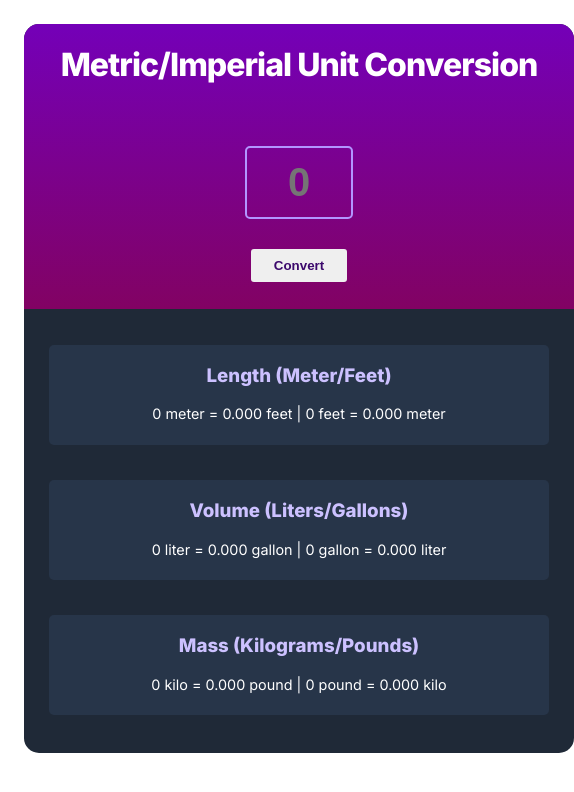
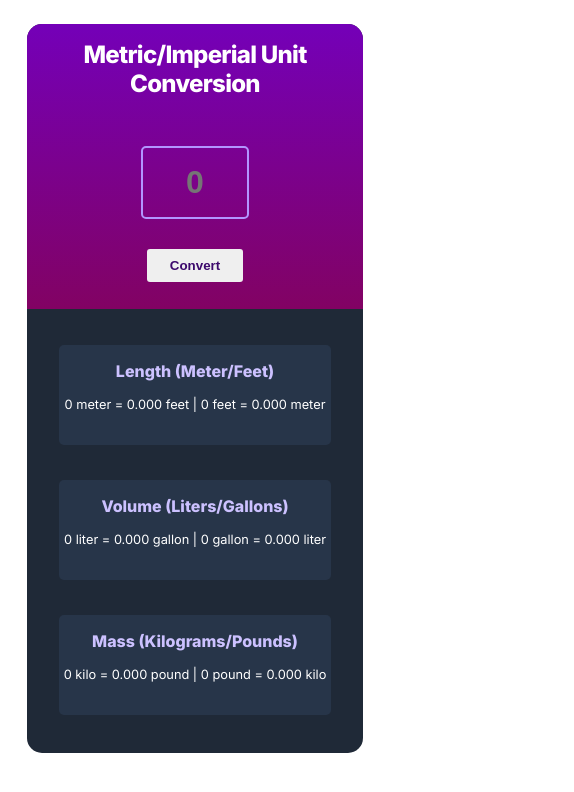
Before and after one commit to Dachi-Papashvili88/unit-converter, a plain HTML site: page index.html in a window 390 px wide. Shown: the whole page, 574 px wide, since content can reach past the window. Drawn offline with Linux system fonts and the light colour scheme; a web font is replaced by a local one.

Commit message:
Mobile responsive features

```diff
--- a/index.css
+++ b/index.css
@@ -111,3 +111,30 @@ body {
     font-weight: 400;
     color: #FFFFFF;
   }
+
+
+
+  @media (max-width: 400px) {
+    #container,
+    #conversion {
+      width: 21em;
+    }
+
+    #length, #volume, #mass {
+      width: 17em;
+    }
+
+    h1 {
+      font-size: 1.5rem
+    }
+    h3 {
+      font-size: 1rem
+    }
+
+    p {
+      font-size: 0.8rem;
+    }
+    input {
+      font-size: 2rem
+    }
+  }
```
